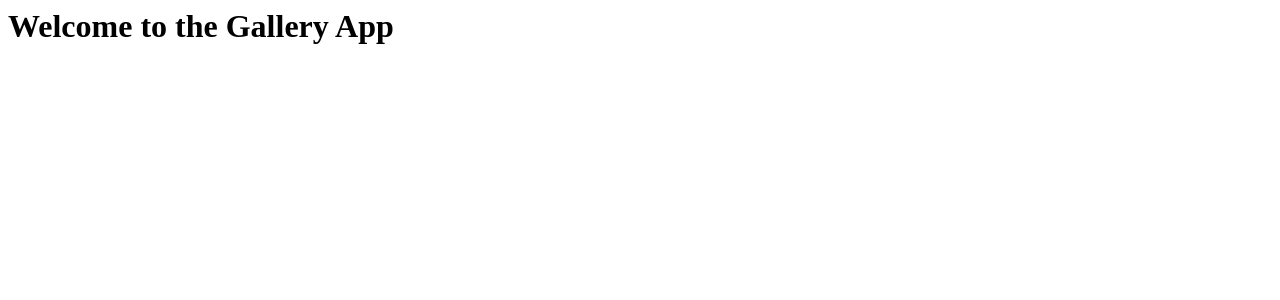
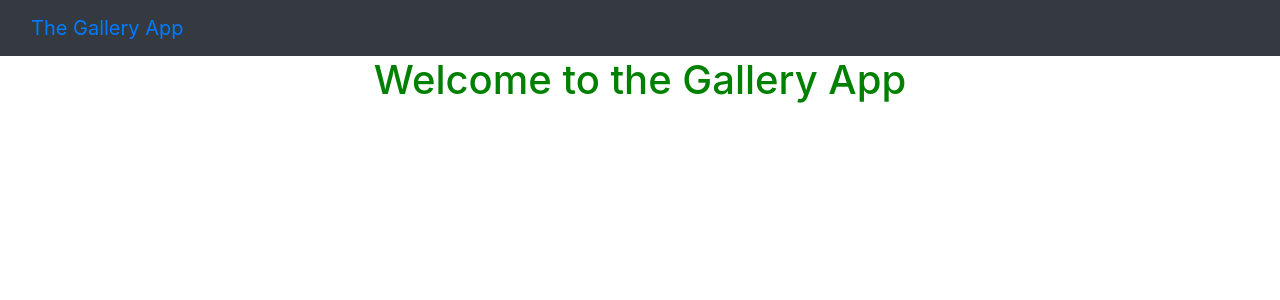
Before and after one commit to kojwangbora/gallery-app, a Django app: page / in a window 1280 px wide. Shown: the top 300 px of the page. Run offline with Django 4.2, Linux system fonts and the light colour scheme; some libraries are stand-ins or nearby versions.

Commit message:
remane fields in models.py

```diff
--- a/photos/models.py
+++ b/photos/models.py
@@ -27,10 +27,10 @@ class Category(models.Model):
 class Image(models.Model):
     photo_name = models.CharField(max_length=30)
     Description = models.TextField()
-    photo = models.ImageField(upload_to = 'photo-gallery', null=True)
+    photo_pic = models.ImageField(upload_to = 'photo-gallery', null=True)
     location = models.ForeignKey(Location, on_delete=models.CASCADE, null=TRUE)
     category = models.ManyToManyField(Category)
-    date_upload = models.DateTimeField(auto_now_add=True,null=True)
+    upload_date = models.DateTimeField(auto_now_add=True,null=True)
 
     @classmethod
     def todays_photos(cls):
--- a/photos/templates/all-photos/base.html
+++ b/photos/templates/all-photos/base.html
@@ -19,9 +19,9 @@
 
 </head>
 <body>
-    {% include "navbar.html" %}
 
-    {% block content %} <h1 class='text-center'>Photos for {{date|date:"l d-F Y"}}</h1> {%endblock%}
+
+    {% block content %} {% include "navbar.html" %} {%endblock%}
 
     {% block scripts %}
         <script src="https://ajax.googleapis.com/ajax/libs/jquery/3.2.1/jquery.min.js"></script>
--- a/photos/templates/welcome.html
+++ b/photos/templates/welcome.html
@@ -1 +1,7 @@
-<h1>Welcome to the Gallery App</h1>
+{% include "all-photos/base.html" %}
+
+
+{% block content %}
+<h1 class='text-center'>Welcome to the Gallery App</h1>
+
+{%endblock%}
```
Also changed, not shown: photos/migrations/0004_rename_photo_image_photo_pic_and_more.py (added).
